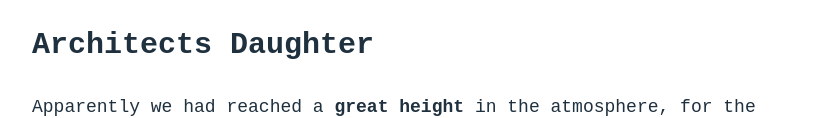
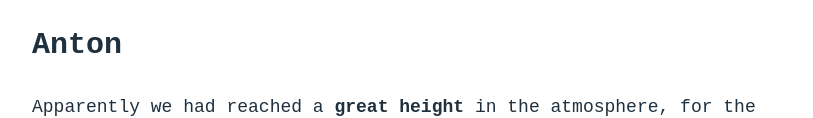
Before and after one commit to darekkay/darekkay-styles, a website: page public/fonts.html in a window 1280 px wide. Shown: the part 1344-1462 px from the top of the page, without its empty margins (233-1046 px from the left). Drawn offline with Linux system fonts and the light colour scheme; files that its build step writes are made by us from their sources; files whose address does not match are found by name.

Commit message:
Add Anton font

```diff
--- a/public/fonts.html
+++ b/public/fonts.html
@@ -33,6 +33,7 @@
       "Abject Failure",
       "Aldrich",
       "Anaheim",
+      "Anton",
       "Architects Daughter",
       "Blokk Neue",
       "Breaking News",
```
